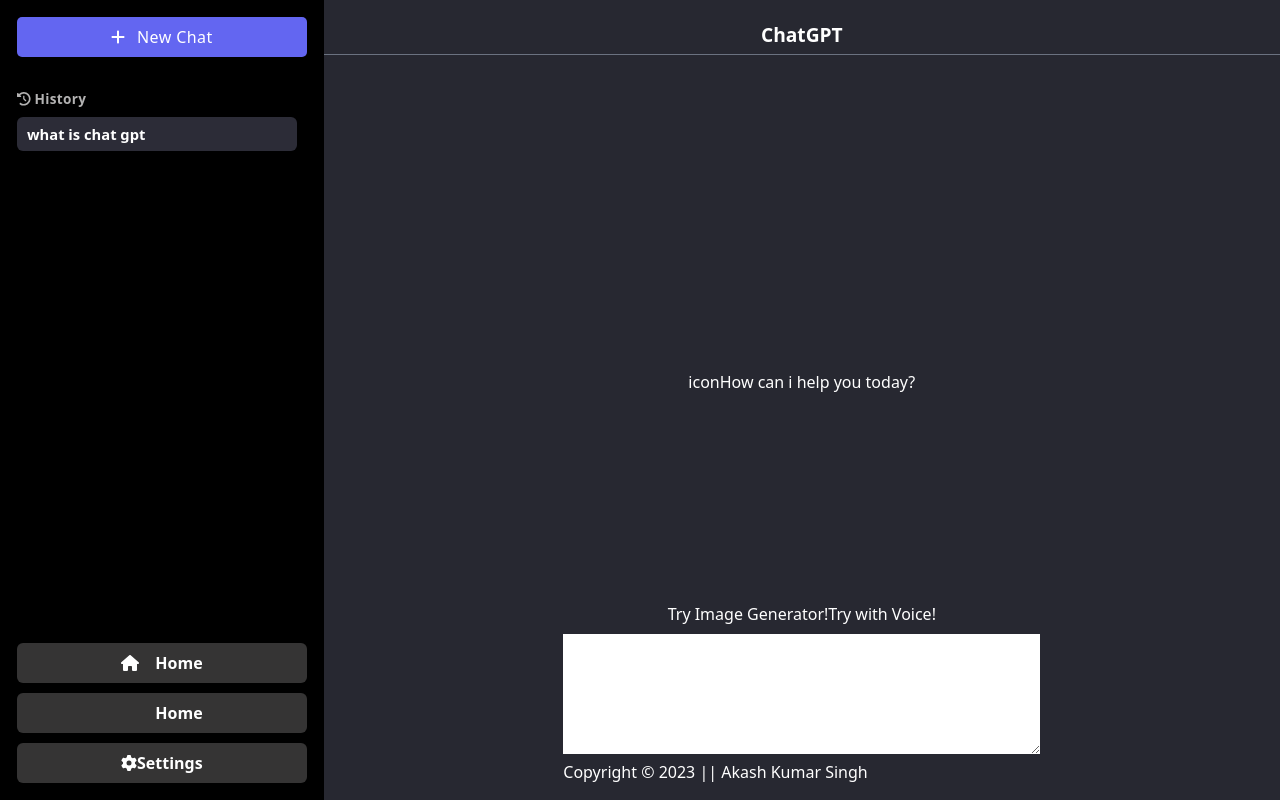
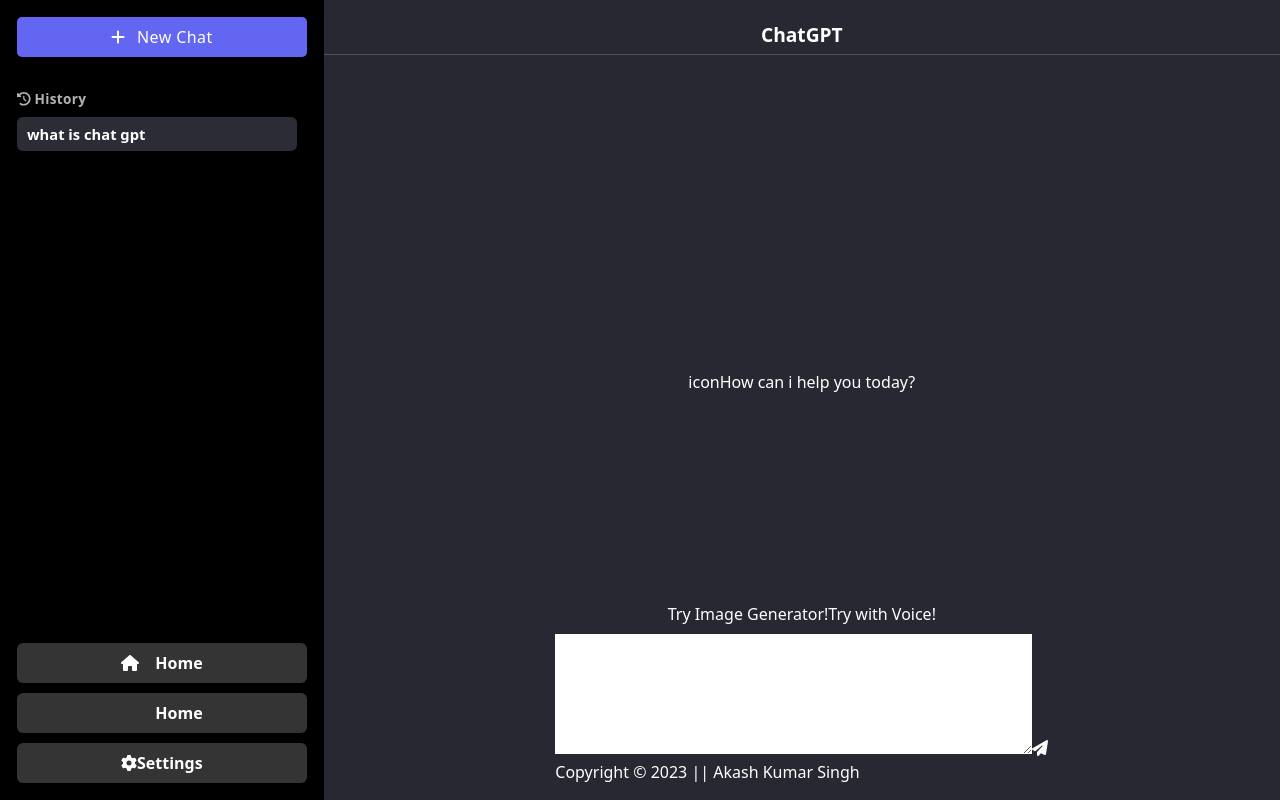
Before and after one commit to webakash1806/chatGPT-react, a React (Vite) app: page / in a window 1280 px wide. Built offline with nearby package versions, Linux system fonts and the light colour scheme.

Commit message:
style updated

```diff
--- a/src/Components/Head.jsx
+++ b/src/Components/Head.jsx
@@ -2,7 +2,7 @@
 
 const Head = () => {
     return (
-        <div className='w-full text-center text-[1.2rem] border-b-[1px] font-semibold border-gray-500 p-[4.5px]'>
+        <div className='w-full text-center text-[1.2rem] border-b-[1px] font-semibold border-gray-600 p-[4.5px]'>
             ChatGPT
         </div>
     )
--- a/src/Components/LeftSection/NewBtn.jsx
+++ b/src/Components/LeftSection/NewBtn.jsx
@@ -4,9 +4,10 @@
 
 const NewBtn = () => {
     return (
-        <div className='flex items-center justify-center w-full p-2 gap-3 rounded-[5px] bg-[#6366F1] text-white font-medium tracking-wide'>
+        <div className='flex items-center justify-center w-full  cursor-pointer p-2 gap-3 rounded-[5px] bg-[#6366F1] text-white font-medium tracking-wide'
+            onClick={() => window.location.reload()}>
             <FontAwesomeIcon icon={faPlus} />
-            <p>New Chat</p>
+            <p className='pointer-events-none'>New Chat</p>
         </div>
     )
 }
--- a/src/Components/RightSection/SearchBox.jsx
+++ b/src/Components/RightSection/SearchBox.jsx
@@ -1,9 +1,14 @@
 import React from 'react'
+import { FontAwesomeIcon } from '@fortawesome/react-fontawesome'
+import { faPaperPlane } from '@fortawesome/free-solid-svg-icons'
 
 const SearchBox = () => {
     return (
         <div>
-            <textarea name="" id="" cols="50" rows="5"></textarea>
+            <textarea
+                className='text-black'
+                name="" id="" cols="50" rows="5"></textarea>
+            <FontAwesomeIcon icon={faPaperPlane} />
         </div>
     )
 }
```
